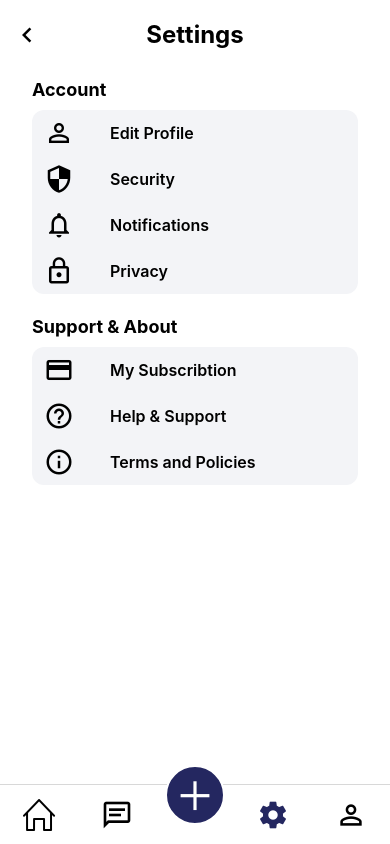
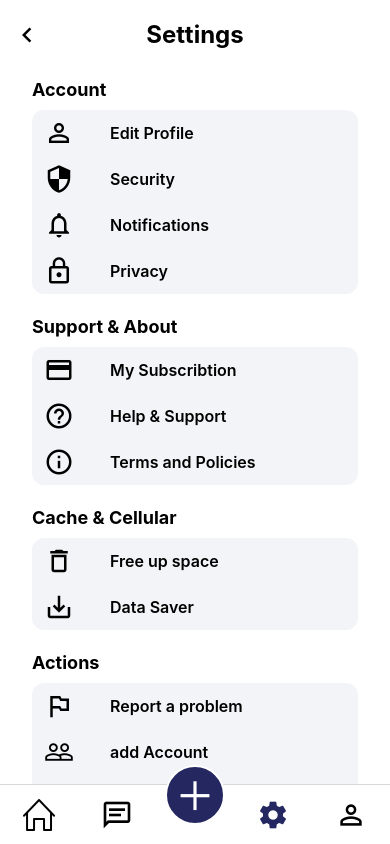
Before and after one commit to nazariikekosh/nk__ReactNative_userProfile, a React Native app in the folder userProfile/: screen /Settings in a window 390 px wide. Built offline with nearby package versions, Linux system fonts and the light colour scheme.

Commit message:
add setings  screens

```diff
--- a/userProfile/App.js
+++ b/userProfile/App.js
@@ -2,7 +2,7 @@ import React from 'react';
 import {NavigationContainer} from '@react-navigation/native';
 import {createNativeStackNavigator} from '@react-navigation/native-stack';
 import BottomTabsNav from './navigations/BottomTabsNav';
-
+import {EditProfile} from './screens';
 const Stack = createNativeStackNavigator();
 
 export default function App() {
@@ -16,6 +16,13 @@ export default function App() {
             headerShown: false,
           }}
         />
+         <Stack.Screen
+          name="EditProfile"
+          component={EditProfile}
+          options={{
+            headerShown: false
+          }}
+        />
       </Stack.Navigator>
     </NavigationContainer>
   );
--- a/userProfile/screens/EditProfile.js
+++ b/userProfile/screens/EditProfile.js
@@ -9,4 +9,4 @@ const EditProfile = () => {
   )
 }
 
-export default EditProfile
+export default EditProfile;
--- a/userProfile/screens/Settings.js
+++ b/userProfile/screens/Settings.js
@@ -146,6 +146,7 @@ const Settings = ({navigation}) => {
       </View>
 
       <ScrollView style={{marginHorizontal: 12}}>
+
         {/* Account Seting*/}
 
         <View style={{marginBottom: 12, marginHorizontal: 20}}>
@@ -181,7 +182,7 @@ const Settings = ({navigation}) => {
             }}>
             Support & About
           </Text>
-          <View style={{borderRadius: 12, backgroundColor: COLORS.gray}}>
+          <View style={{borderRadius: 12, backgroundColor: COLORS.gray }}>
             {supportItems.map((item, index) => (
               <React.Fragment key={index}>
                 {renderSettingsItem(item)}
@@ -189,6 +190,51 @@ const Settings = ({navigation}) => {
             ))}
           </View>
         </View>
+
+        {/* Cache and Cellular */}
+
+        <View style={{marginBottom: 12, marginHorizontal: 20}}>
+          <Text
+            style={{
+              color: '#000000',
+              fontSize: 18,
+              fontWeight: 'bold',
+              fontFamily: 'Inter',
+              marginVertical: 10,
+            }}>
+            Cache & Cellular
+          </Text>
+          <View style={{borderRadius: 12, backgroundColor: COLORS.gray}}>
+            {cacheAndCellularItems.map((item, index) => (
+              <React.Fragment key={index}>
+                {renderSettingsItem(item)}
+              </React.Fragment>
+            ))}
+          </View>
+        </View>
+
+        {/* Action Settings */}
+
+        <View style={{marginBottom: 80, marginHorizontal: 20}}>
+          <Text
+            style={{
+              color: '#000000',
+              fontSize: 18,
+              fontWeight: 'bold',
+              fontFamily: 'Inter',
+              marginVertical: 10,
+            }}>
+            Actions
+          </Text>
+          <View style={{borderRadius: 12, backgroundColor: COLORS.gray }}>
+            {actionsItems.map((item, index) => (
+              <React.Fragment key={index}>
+                {renderSettingsItem(item)}
+              </React.Fragment>
+            ))}
+          </View>
+        </View>
+
       </ScrollView>
     </SafeAreaView>
   );
```
